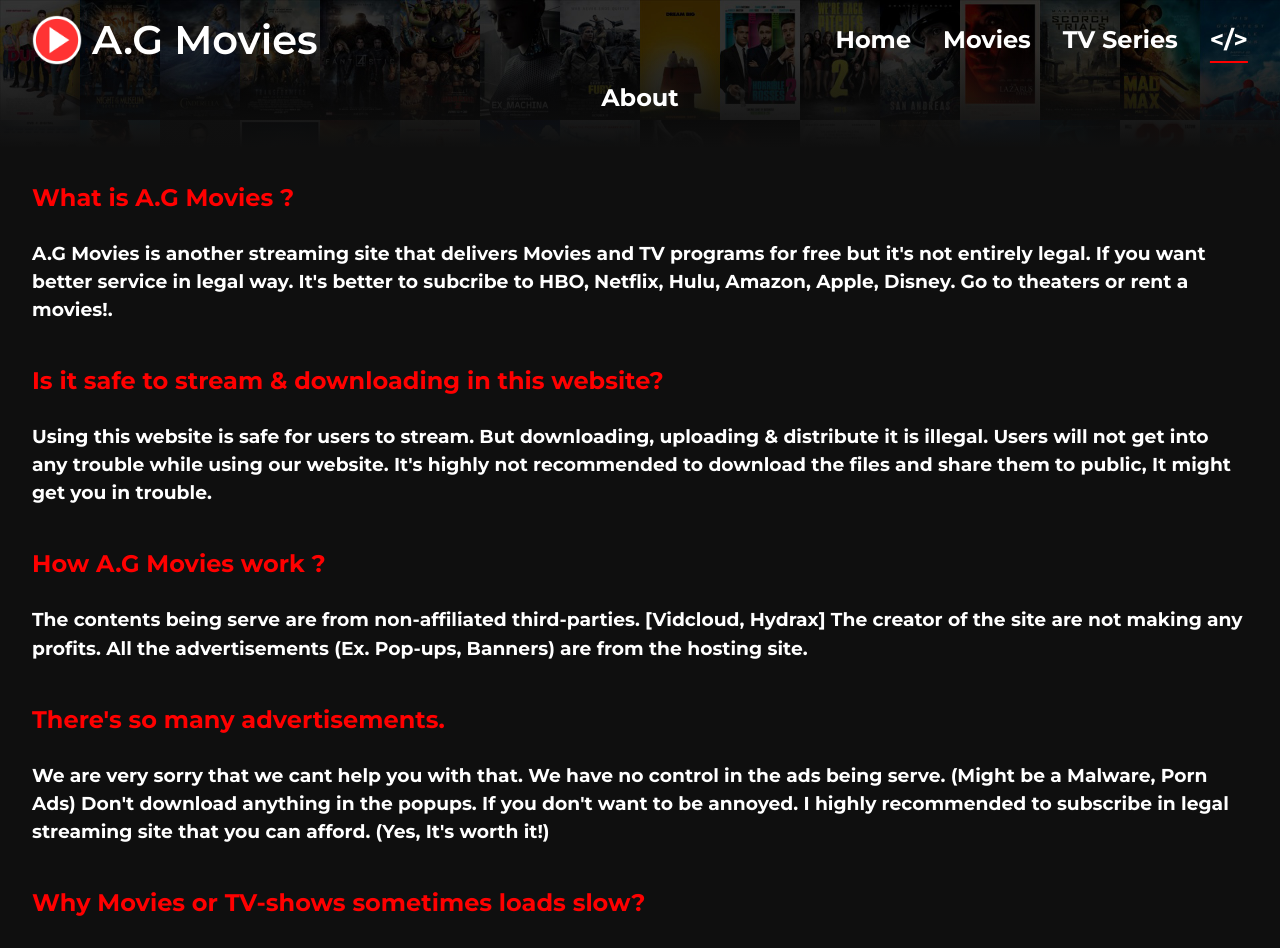
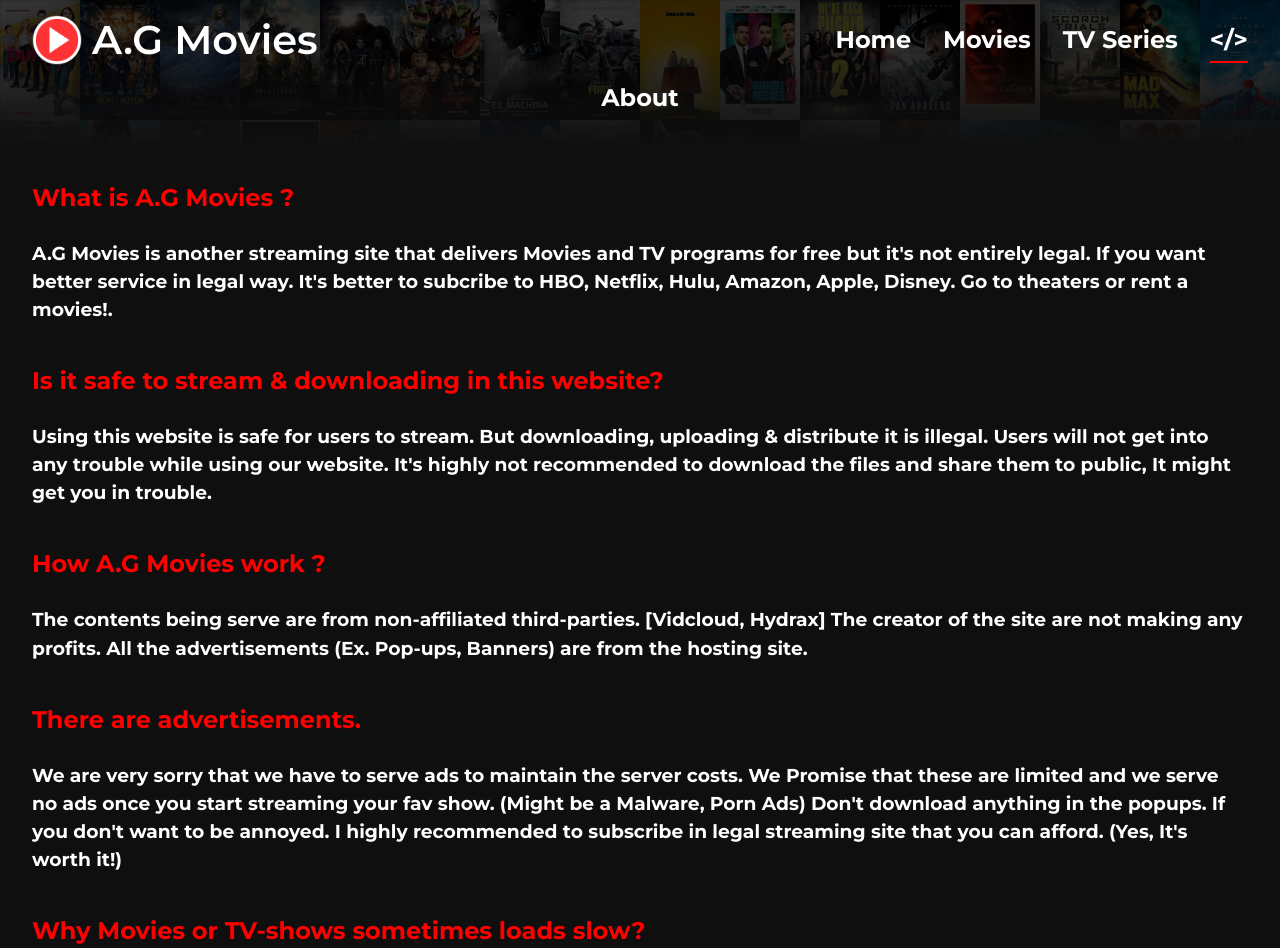
Before and after one commit to abhinayguduri/mymovies, a React (Create React App) app: page /about in a window 1280 px wide. Shown: the top 948 px of the page. Built offline with nearby package versions, Linux system fonts and the light colour scheme; no server answers.

Commit message:
About Changed

```diff
--- a/src/pages/About.jsx
+++ b/src/pages/About.jsx
@@ -42,14 +42,15 @@
             hosting site.
           </h3>
           <br></br>
-          <h2>There's so many advertisements.</h2>
+          <h2>There are advertisements.</h2>
           <br></br>
           <h3>
-            We are very sorry that we cant help you with that. We have no
-            control in the ads being serve. (Might be a Malware, Porn Ads) Don't
-            download anything in the popups. If you don't want to be annoyed. I
-            highly recommended to subscribe in legal streaming site that you can
-            afford. (Yes, It's worth it!)
+            We are very sorry that we have to serve ads to maintain the server
+            costs. We Promise that these are limited and we serve no ads once
+            you start streaming your fav show. (Might be a Malware, Porn Ads)
+            Don't download anything in the popups. If you don't want to be
+            annoyed. I highly recommended to subscribe in legal streaming site
+            that you can afford. (Yes, It's worth it!)
           </h3>
           <br></br>
           <h2>Why Movies or TV-shows sometimes loads slow?</h2>
```
